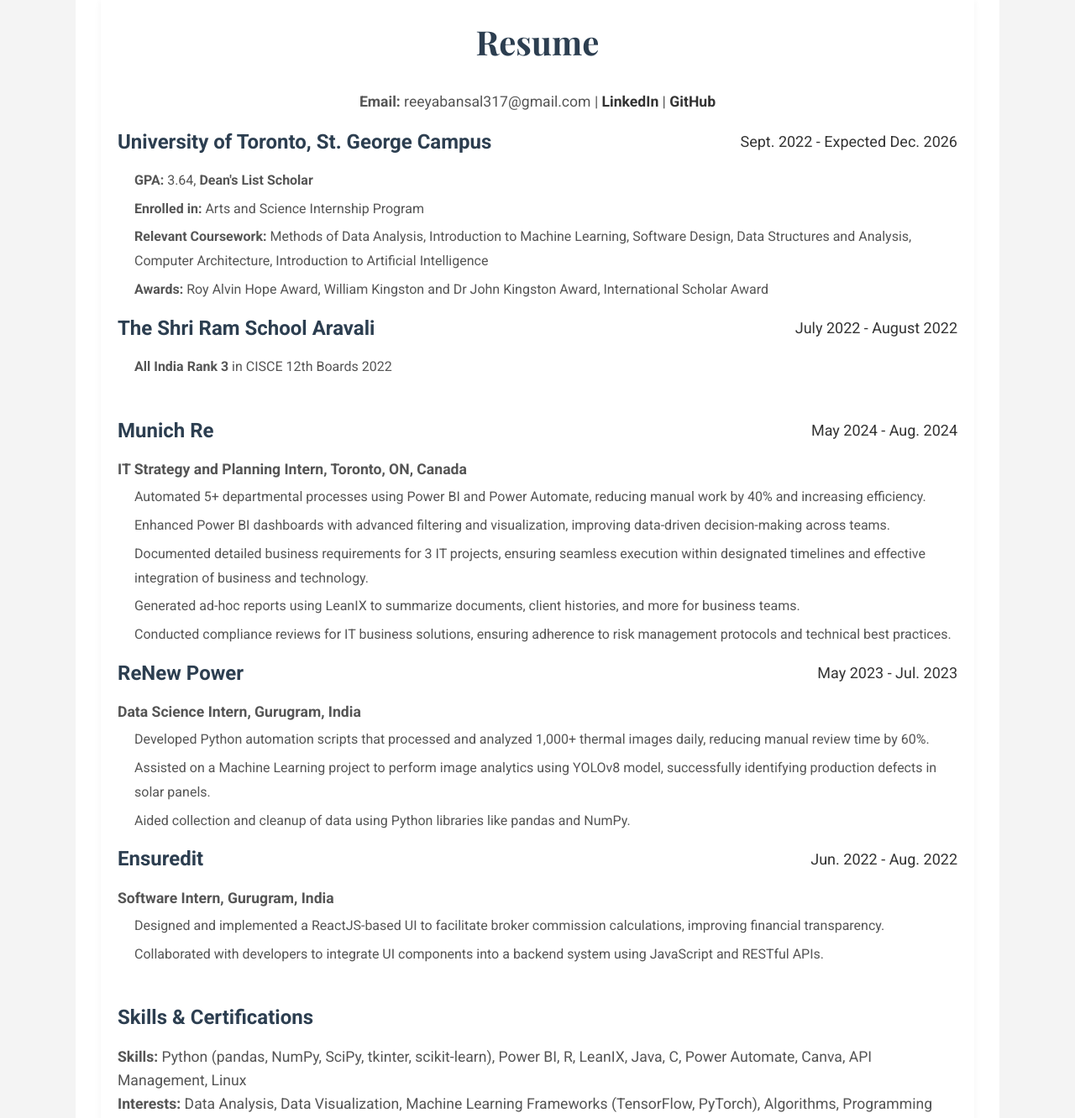
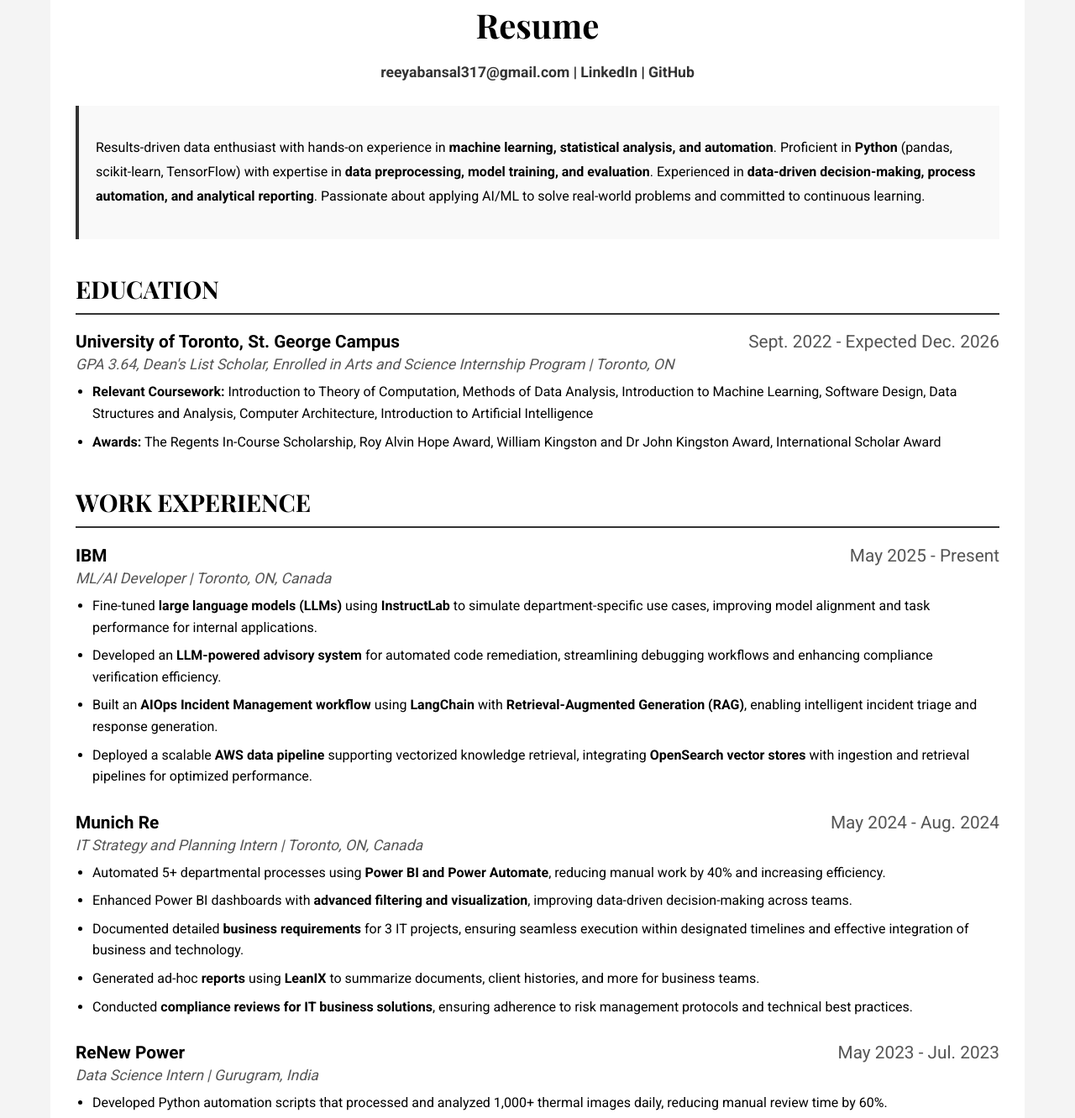
Before and after one commit to reeyabansal/reeyabansal.com, a plain HTML site: page resume.html in a window 1280 px wide. Shown: the part 194-1526 px from the top of the page at 84% size. Drawn offline with nearby package versions, Linux system fonts and the light colour scheme.

Commit message:
Revise resume.html with recent updates
Updated resume with new work experience and skills.

```diff
--- a/resume.html
+++ b/resume.html
@@ -6,7 +6,6 @@
     <meta name="viewport" content="width=device-width, initial-scale=1.0">
     <title>Resume - Reeya Bansal</title>
     <link href="https://fonts.googleapis.com/css2?family=Playfair+Display:wght@700&family=Roboto:wght@400;700&display=swap" rel="stylesheet">
-    <link rel="stylesheet" href="styles.css">
     <style>
         body {
             font-family: 'Roboto', sans-serif;
@@ -57,34 +56,56 @@
             margin-bottom: 20px;
         }
 
+        .section-title {
+            font-size: 1.8em;
+            font-weight: bold;
+            margin-top: 40px;
+            margin-bottom: 20px;
+            padding-bottom: 10px;
+            border-bottom: 2px solid #333;
+            font-family: 'Playfair Display', serif;
+        }
+
         .resume-section {
-            margin-bottom: 40px;
+            margin-bottom: 30px;
         }
 
         .resume-section h3 {
-            font-size: 1.5em;
-            margin-bottom: 10px;
+            font-size: 1.3em;
+            margin-bottom: 5px;
             font-weight: bold;
             display: flex;
             justify-content: space-between;
             align-items: center;
         }
 
+        .resume-section h4 {
+            font-size: 1.1em;
+            margin: 5px 0;
+            font-weight: normal;
+            font-style: italic;
+            color: #555;
+        }
+
         .resume-section p {
+            line-height: 1.6;
+            margin: 5px 0;
+        }
+
+        .resume-section ul {
+            list-style-type: disc;
+            padding-left: 20px;
+            margin: 10px 0;
+        }
+
+        .resume-section ul li {
+            margin: 8px 0;
             line-height: 1.6;
         }
 
-        .resume-section ul {
-            list-style-type: none;
-            padding: 0;
-        }
-
-        .resume-section ul li {
-            margin: 5px 0;
-        }
-
         .contact-info {
-            text-align: center; /* Centers the content */
+            text-align: center;
+            margin-bottom: 30px;
         }
 
         .contact-info p {
@@ -101,20 +122,26 @@
             text-decoration: underline;
         }
 
-        .resume-section strong {
-            font-weight: bold;
+        .summary {
+            background-color: #f9f9f9;
+            padding: 20px;
+            margin-bottom: 30px;
+            border-left: 4px solid #333;
+            line-height: 1.8;
         }
 
         .date {
             font-weight: normal;
-            color: #333;
-            margin-left: 10px;
-            font-size: 18px;
+            color: #555;
+            font-size: 1em;
+        }
+
+        strong {
+            font-weight: 700;
         }
     </style>
 </head>
 <body>
-    <!-- Header -->
     <header>
         <h1>Reeya Bansal</h1>
         <nav>
@@ -122,110 +149,115 @@
                 <li><a href="index.html">Home</a></li>
                 <li><a href="resume.html">Resume</a></li>
                 <li><a href="projects.html">Projects</a></li>
-                <!-- <li><a href="gallery.html">Gallery</a></li> -->
             </ul>
         </nav>
     </header>
 
-    <!-- Main Content -->
     <main>
         <section id="resume">
             <h2>Resume</h2>
 
-            <!-- Contact Info -->
             <div class="contact-info">
-                <p><strong>Email:</strong> reeyabansal317@gmail.com |
-                   <strong><a href="https://www.linkedin.com/in/reeya-bansal" target="_blank">LinkedIn</a></strong> |
-                   <strong><a href="https://github.com/yourusername" target="_blank">GitHub</a></strong></p>
+                <p>
+                   <a href="mailto:reeyabansal317@gmail.com">reeyabansal317@gmail.com</a> |
+                   <a href="https://www.linkedin.com/in/reeya-bansal" target="_blank">LinkedIn</a> |
+                   <a href="https://github.com/reeyabansal" target="_blank">GitHub</a>
+                </p>
             </div>
 
-            <!-- Education -->
+            <div class="summary">
+                <p>Results-driven data enthusiast with hands-on experience in <strong>machine learning, statistical analysis, and automation</strong>. Proficient in <strong>Python</strong> (pandas, scikit-learn, TensorFlow) with expertise in <strong>data preprocessing, model training, and evaluation</strong>. Experienced in <strong>data-driven decision-making, process automation, and analytical reporting</strong>. Passionate about applying AI/ML to solve real-world problems and committed to continuous learning.</p>
+            </div>
+
+            <h3 class="section-title">EDUCATION</h3>
+
             <div class="resume-section">
                 <h3>
                     <span>University of Toronto, St. George Campus</span>
                     <span class="date">Sept. 2022 - Expected Dec. 2026</span>
                 </h3>
+                <h4>GPA 3.64, Dean's List Scholar, Enrolled in Arts and Science Internship Program | Toronto, ON</h4>
                 <ul>
-                    <li><strong>GPA:</strong> 3.64, <strong>Dean's List Scholar</strong></li>
-                    <li><strong>Enrolled in:</strong> Arts and Science Internship Program</li>
-                    <li><strong>Relevant Coursework:</strong> Methods of Data Analysis, Introduction to Machine Learning, Software Design, Data Structures and Analysis, Computer Architecture, Introduction to Artificial Intelligence</li>
-                    <li><strong>Awards:</strong> Roy Alvin Hope Award, William Kingston and Dr John Kingston Award, International Scholar Award</li>
-                </ul>
-                <h3>
-                    <span>The Shri Ram School Aravali</span>
-                    <span class="date">July 2022 - August 2022</span>
-                </h3>
-                <ul>
-                    <li><strong>All India Rank 3</strong> in CISCE 12th Boards 2022</li>
+                    <li><strong>Relevant Coursework:</strong> Introduction to Theory of Computation, Methods of Data Analysis, Introduction to Machine Learning, Software Design, Data Structures and Analysis, Computer Architecture, Introduction to Artificial Intelligence</li>
+                    <li><strong>Awards:</strong> The Regents In-Course Scholarship, Roy Alvin Hope Award, William Kingston and Dr John Kingston Award, International Scholar Award</li>
                 </ul>
             </div>
 
-            <!-- Work Experience -->
+            <h3 class="section-title">WORK EXPERIENCE</h3>
+
+            <div class="resume-section">
+                <h3>
+                    <span>IBM</span>
+                    <span class="date">May 2025 - Present</span>
+                </h3>
+                <h4>ML/AI Developer | Toronto, ON, Canada</h4>
+                <ul>
+                    <li>Fine-tuned <strong>large language models (LLMs)</strong> using <strong>InstructLab</strong> to simulate department-specific use cases, improving model alignment and task performance for internal applications.</li>
+                    <li>Developed an <strong>LLM-powered advisory system</strong> for automated code remediation, streamlining debugging workflows and enhancing compliance verification efficiency.</li>
+                    <li>Built an <strong>AIOps Incident Management workflow</strong> using <strong>LangChain</strong> with <strong>Retrieval-Augmented Generation (RAG)</strong>, enabling intelligent incident triage and response generation.</li>
+                    <li>Deployed a scalable <strong>AWS data pipeline</strong> supporting vectorized knowledge retrieval, integrating <strong>OpenSearch vector stores</strong> with ingestion and retrieval pipelines for optimized performance.</li>
+                </ul>
+            </div>
+
             <div class="resume-section">
                 <h3>
                     <span>Munich Re</span>
                     <span class="date">May 2024 - Aug. 2024</span>
                 </h3>
-                <p><strong>IT Strategy and Planning Intern, Toronto, ON, Canada</strong></p>
+                <h4>IT Strategy and Planning Intern | Toronto, ON, Canada</h4>
                 <ul>
-                    <li>Automated 5+ departmental processes using Power BI and Power Automate, reducing manual work by 40% and increasing efficiency.</li>
-                    <li>Enhanced Power BI dashboards with advanced filtering and visualization, improving data-driven decision-making across teams.</li>
-                    <li>Documented detailed business requirements for 3 IT projects, ensuring seamless execution within designated timelines and effective integration of business and technology.</li>
-                    <li>Generated ad-hoc reports using LeanIX to summarize documents, client histories, and more for business teams.</li>
-                    <li>Conducted compliance reviews for IT business solutions, ensuring adherence to risk management protocols and technical best practices.</li>
+                    <li>Automated 5+ departmental processes using <strong>Power BI and Power Automate</strong>, reducing manual work by 40% and increasing efficiency.</li>
+                    <li>Enhanced Power BI dashboards with <strong>advanced filtering and visualization</strong>, improving data-driven decision-making across teams.</li>
+                    <li>Documented detailed <strong>business requirements</strong> for 3 IT projects, ensuring seamless execution within designated timelines and effective integration of business and technology.</li>
+                    <li>Generated ad-hoc <strong>reports</strong> using <strong>LeanIX</strong> to summarize documents, client histories, and more for business teams.</li>
+                    <li>Conducted <strong>compliance reviews for IT business solutions</strong>, ensuring adherence to risk management protocols and technical best practices.</li>
                 </ul>
+            </div>
+
+            <div class="resume-section">
                 <h3>
                     <span>ReNew Power</span>
                     <span class="date">May 2023 - Jul. 2023</span>
                 </h3>
-                <p><strong>Data Science Intern, Gurugram, India</strong></p>
+                <h4>Data Science Intern | Gurugram, India</h4>
                 <ul>
                     <li>Developed Python automation scripts that processed and analyzed 1,000+ thermal images daily, reducing manual review time by 60%.</li>
-                    <li>Assisted on a Machine Learning project to perform image analytics using YOLOv8 model, successfully identifying production defects in solar panels.</li>
-                    <li>Aided collection and cleanup of data using Python libraries like pandas and NumPy.</li>
-                </ul>
-                <h3>
-                    <span>Ensuredit</span>
-                    <span class="date">Jun. 2022 - Aug. 2022</span>
-                </h3>
-                <p><strong>Software Intern, Gurugram, India</strong></p>
-                <ul>
-                    <li>Designed and implemented a ReactJS-based UI to facilitate broker commission calculations, improving financial transparency.</li>
-                    <li>Collaborated with developers to integrate UI components into a backend system using JavaScript and RESTful APIs.</li>
+                    <li>Assisted on a <strong>Machine Learning</strong> project to perform <strong>image analytics</strong> using YOLOv8 model, successfully identifying production defects in solar panels.</li>
+                    <li>Aided <strong>collection and cleanup</strong> of data using Python libraries like <strong>pandas</strong> and <strong>NumPy</strong>.</li>
                 </ul>
             </div>
 
-            <!-- Skills & Certifications -->
+            <h3 class="section-title">SKILLS, CERTIFICATIONS AND LEADERSHIP</h3>
+
             <div class="resume-section">
-                <h3>Skills & Certifications</h3>
-                <p><strong>Skills:</strong> Python (pandas, NumPy, SciPy, tkinter, scikit-learn), Power BI, R, LeanIX, Java, C, Power Automate, Canva, API Management, Linux</p>
-                <p><strong>Interests:</strong> Data Analysis, Data Visualization, Machine Learning Frameworks (TensorFlow, PyTorch), Algorithms, Programming</p>
+                <p><strong>Skills:</strong></p>
+                <ul>
+                    <li><strong>Python</strong> (pandas, numpy, tkinter, scikit-learn)</li>
+                    <li><strong>Power BI</strong>, R, LeanIX, Java, C</li>
+                    <li>Power Automate, API Management, Linux, LangChain</li>
+                </ul>
+
+                <p><strong>Interests:</strong></p>
+                <ul>
+                    <li>Data Analysis, Data Visualization</li>
+                    <li><strong>Machine Learning</strong> Frameworks: <strong>TensorFlow, PyTorch</strong></li>
+                </ul>
+
                 <p><strong>Certifications:</strong></p>
                 <ul>
-                    <li>Learning SQL Programming (LinkedIn Learning)</li>
-                    <li>pandas Essential Training (LinkedIn Learning)</li>
-                    <li>Power BI Essential Training (LinkedIn Learning)</li>
-                    <li>Tata Data Visualization (Forage)</li>
+                    <li>SQL (LinkedIn Learning)</li>
+                    <li>pandas (LinkedIn Learning)</li>
+                    <li>Power BI (LinkedIn Learning)</li>
+                    <li>Data Visualization (Forage)</li>
+                </ul>
+
+                <p><strong>Leadership:</strong></p>
+                <ul>
+                    <li><strong>Director of Academic Events, WiCS</strong> (2024 – Present) – Organized academic events, led a team, and facilitated industry networking.</li>
+                    <li><strong>Director of Newsletter, WiCS</strong> (2023 – 2024) – Curated monthly content on tech updates, women in tech, and student life.</li>
                 </ul>
             </div>
-
-            <!-- Projects
-            <div class="resume-section">
-                <h3>Projects</h3>
-                <p><strong>Detecting Fraudulent Job Postings</strong> — 2024</p>
-                <ul>
-                    <li>Python (sklearn, pandas, re, joblib), Machine Learning - Logistic Regression</li>
-                </ul>
-                <p><strong>Predicting Electricity Consumption using Weather Data</strong> — 2024</p>
-                <ul>
-                    <li>R, Linear Regression Model, Statistical Methods of Data Analysis, ANOVA Tests</li>
-                </ul>
-                <p><strong>News Software with Interactive World Map UI</strong> — 2023</p>
-                <ul>
-                    <li>Java, Clean Architecture Principles, API Management</li>
-                </ul>
-            </div> -->
-        <!-- </section> -->
+        </section>
     </main>
 </body>
 </html>
```
